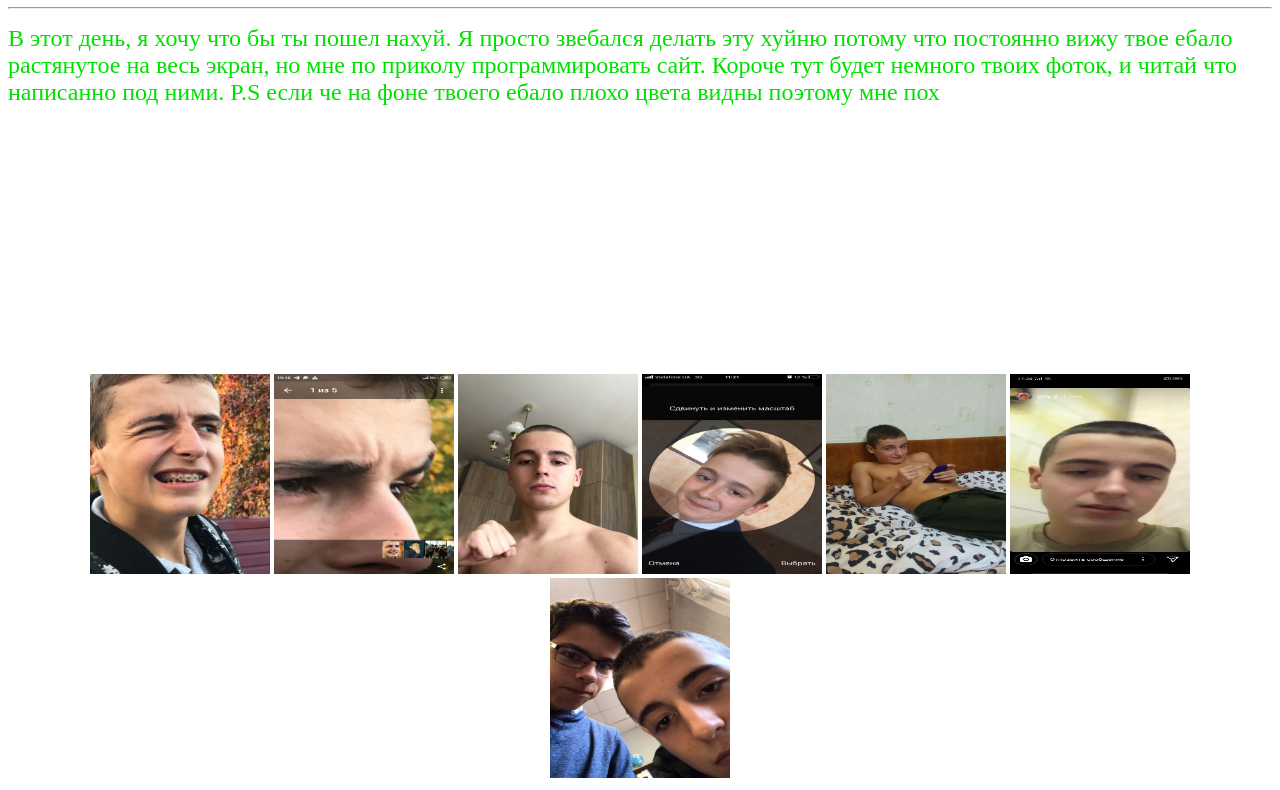
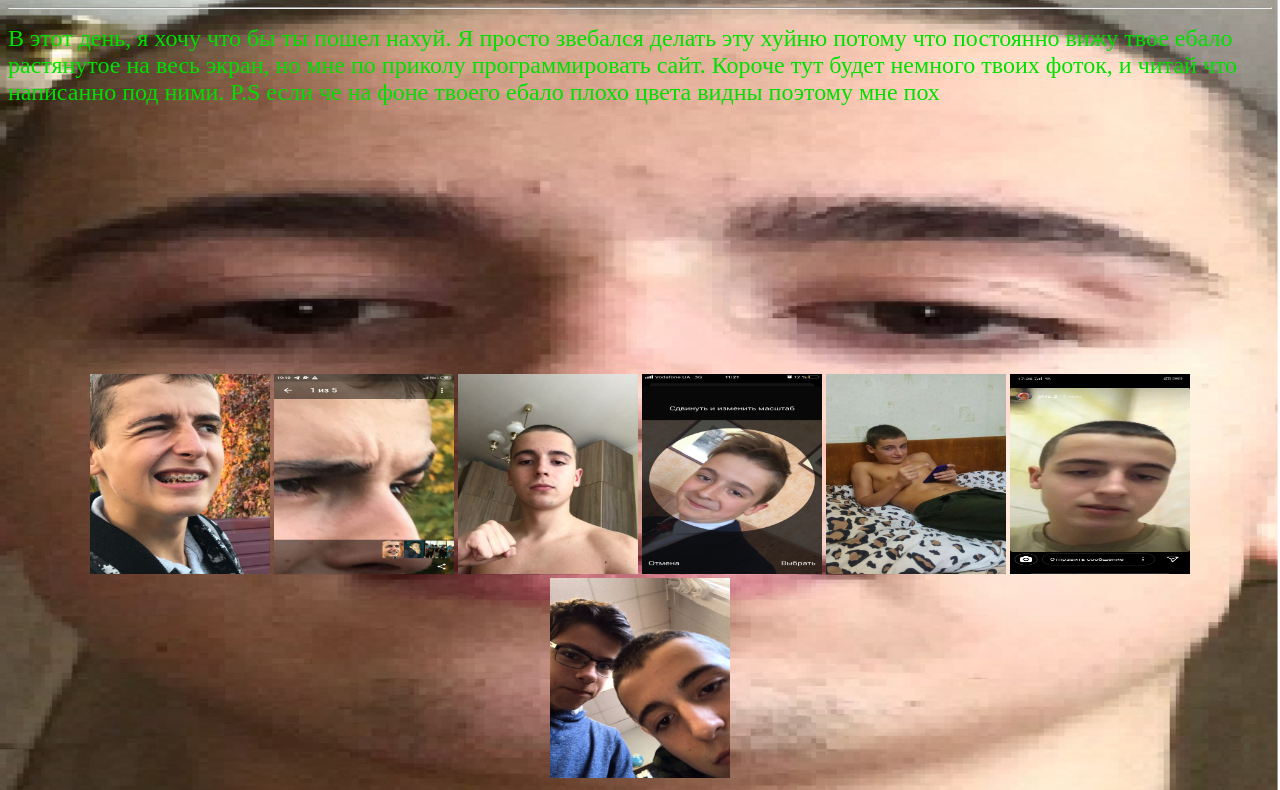
Before and after one commit to Anton7228sk/-, a plain HTML site: page index.html in a window 1280 px wide. Shown: the part 73-863 px from the top of the page. Drawn offline with Linux system fonts and the light colour scheme.

Commit message:
Add files via upload

```diff
--- a/index.html
+++ b/index.html
@@ -3,7 +3,7 @@
 <head>
 <style>
     body{
-        background: url(img/фон.png) no-repeat center center fixed;
+        background: url(фон.png) no-repeat center center fixed;
 -webkit-background-size: cover;
    -moz-background-size: cover;
      -o-background-size: cover;
```
